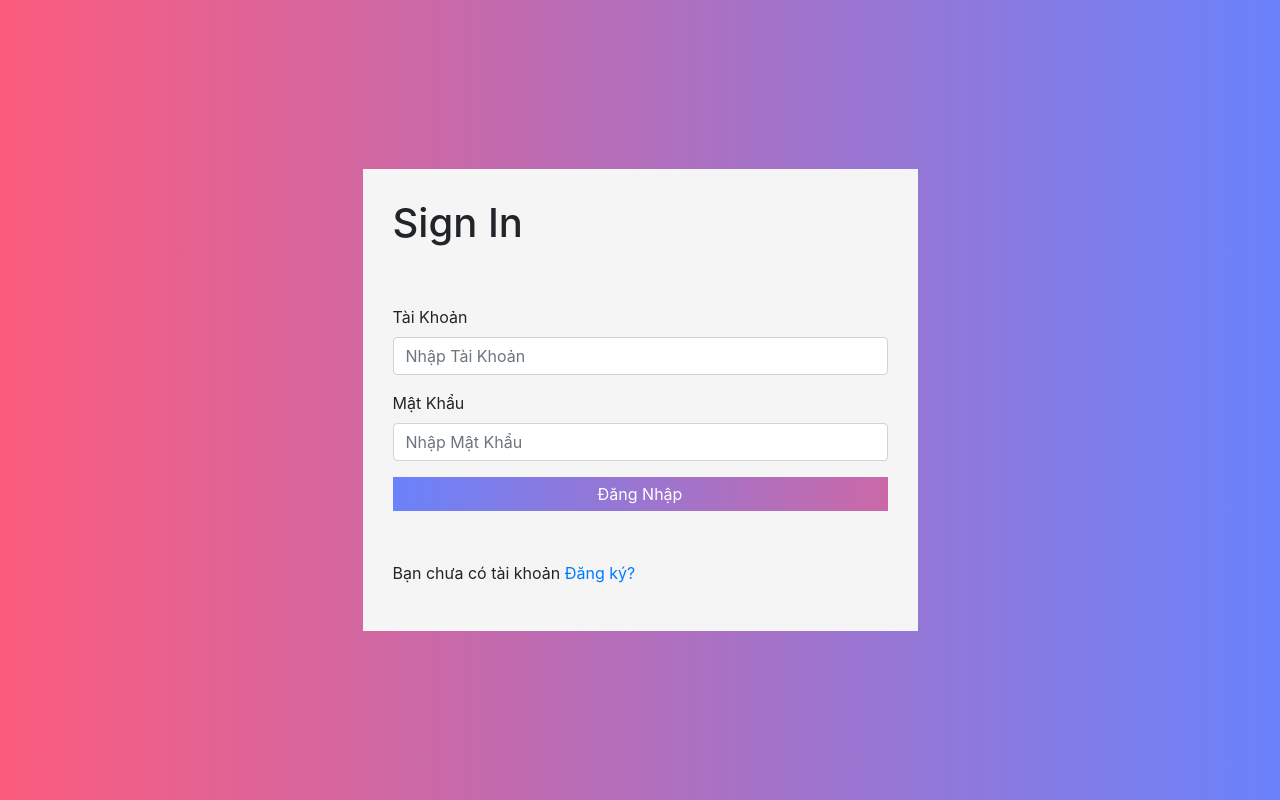
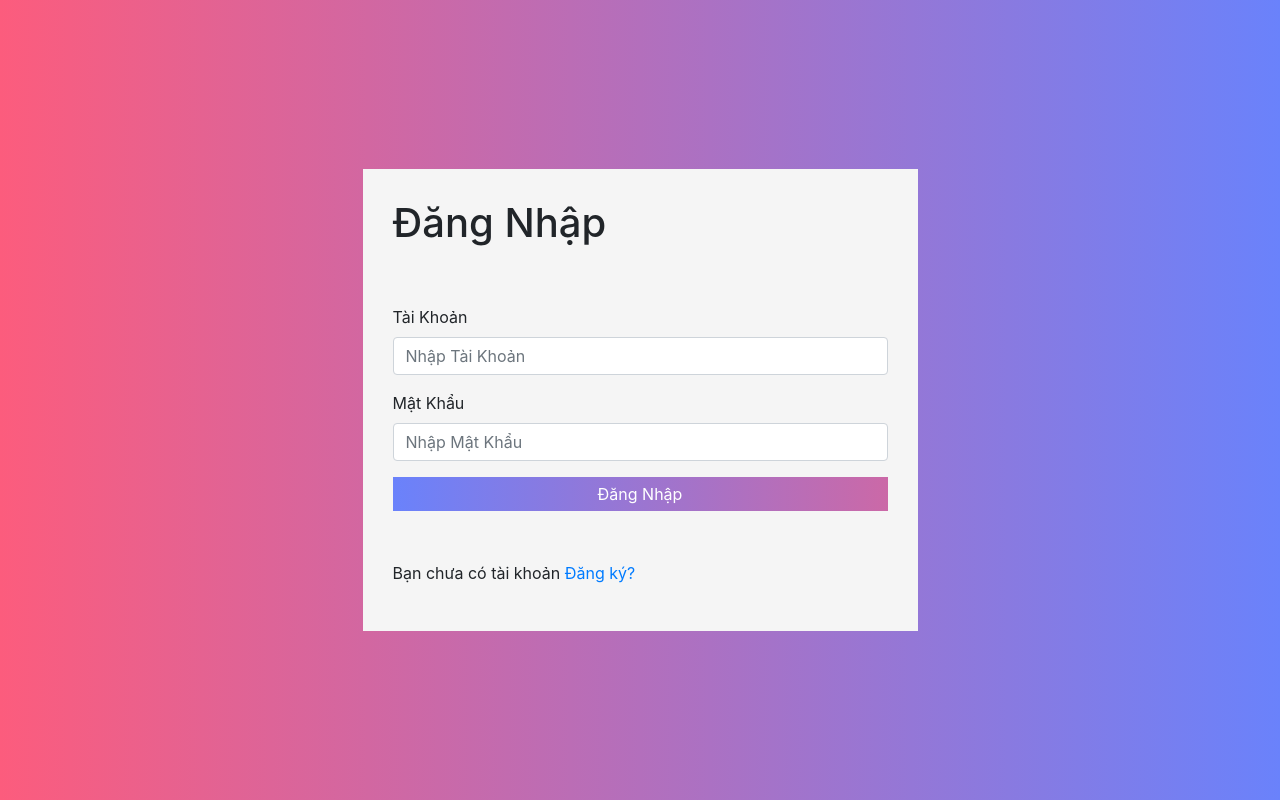
Before and after one commit to nguyencuong21520/HDT-WA03, a plain HTML site: page lesson7/signin.html in a window 1280 px wide. Drawn offline with nearby package versions, Linux system fonts and the light colour scheme.

Commit message:
update script

```diff
--- a/lesson7/signin.html
+++ b/lesson7/signin.html
@@ -57,7 +57,7 @@
 <body>
     <div class="container">
         <form action="" class="form-wrapper">
-            <h1>Sign In</h1>
+            <h1>Đăng Nhập</h1>
             <div class="space-50"></div>
 
             <div class="form-group">
@@ -75,6 +75,24 @@
               <p>Bạn chưa có tài khoản <a href="./signup.html">Đăng ký?</a></p>
         </form>
     </div>
+
+    <script>
+        // let users = [
+        //     {
+        //         name: "Nguyễn Văn Cường",
+        //         email: "a@a",
+        //         pass: "a"
+        //     },
+        //     {
+        //         name: "Nguyễn Trường Minh",
+        //         email: "b@a",
+        //         pass: "a"
+        //     }
+        // ]
+
+        // localStorage.setItem("users", JSON.stringify(users))
+
+    </script>
 </body>
 
 </html>
```
Also changed, not shown: lesson7/signup.html (+1 -1 lines).
